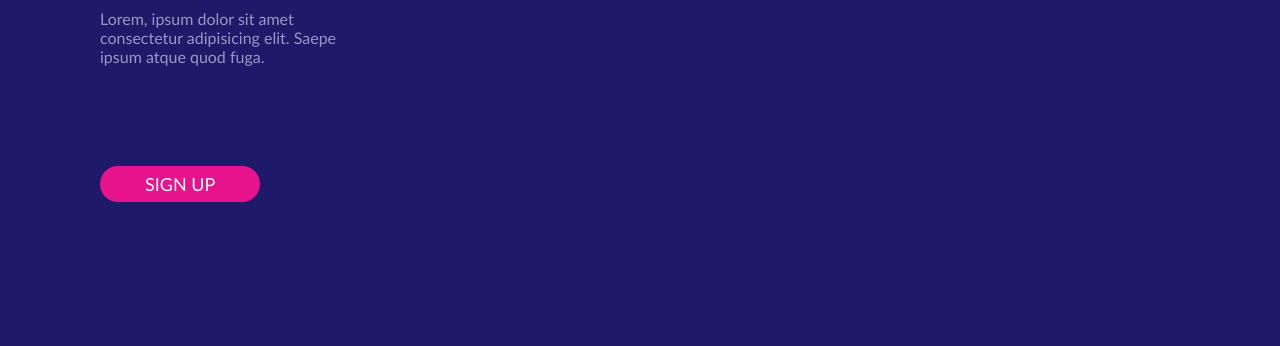
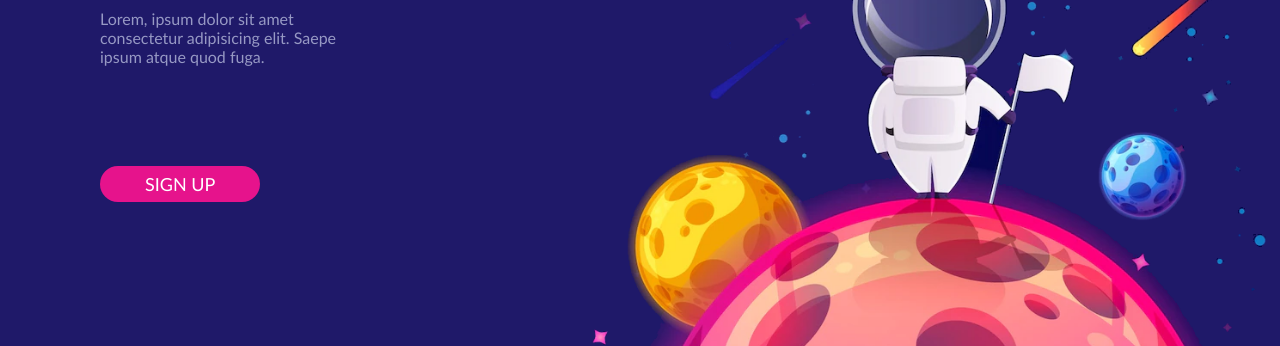
Before and after one commit to vitgri1/04-1-Mars-1, a website: page index.html in a window 1280 px wide. Shown: the part 260-606 px from the top of the page. Drawn offline with Linux system fonts and the light colour scheme.

Commit message:
Main image #6

```diff
--- a/css/main.css
+++ b/css/main.css
@@ -73,9 +73,17 @@ body{
     font-family:Verdana, Geneva, Tahoma, sans-serif;
     font-size: 24px;
     text-transform: uppercase;
-    margin-bottom: 50px;
+    margin-bottom: 150px;
+    display: inline-block;
 }
 
 .logo > span{
     font-weight: bold;
 }
+
+.main-img-right{
+    height: 95vh;
+    position: absolute;
+    bottom: 0;
+    right: 0;
+}
--- a/index.html
+++ b/index.html
@@ -33,6 +33,6 @@
     <footer class="container logo">
         <span>Your</span>logo
     </footer>
-    <img class="main-img-right" src="#" alt="Mars man">
+    <img class="main-img-right" src="./img/main.png" alt="Mars man">
 </body>
 </html>
```
Also changed, not shown: img/main.png (added).
